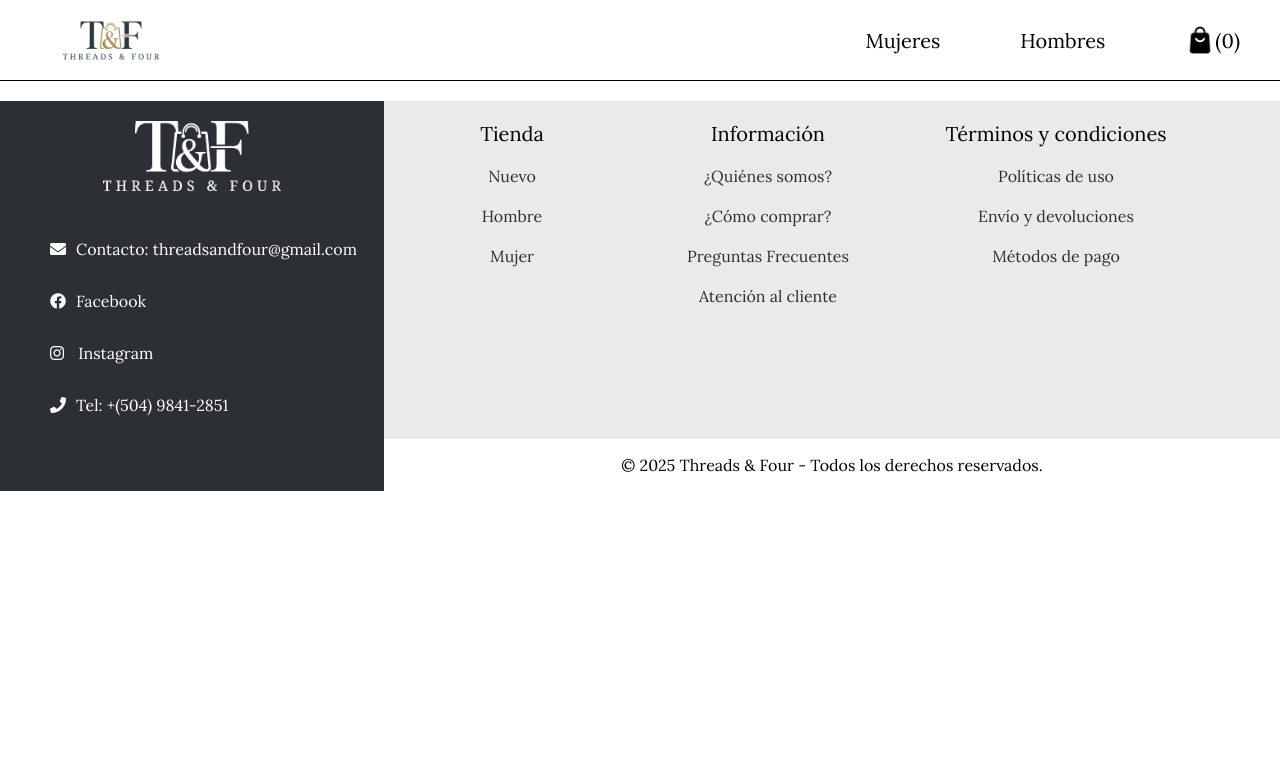
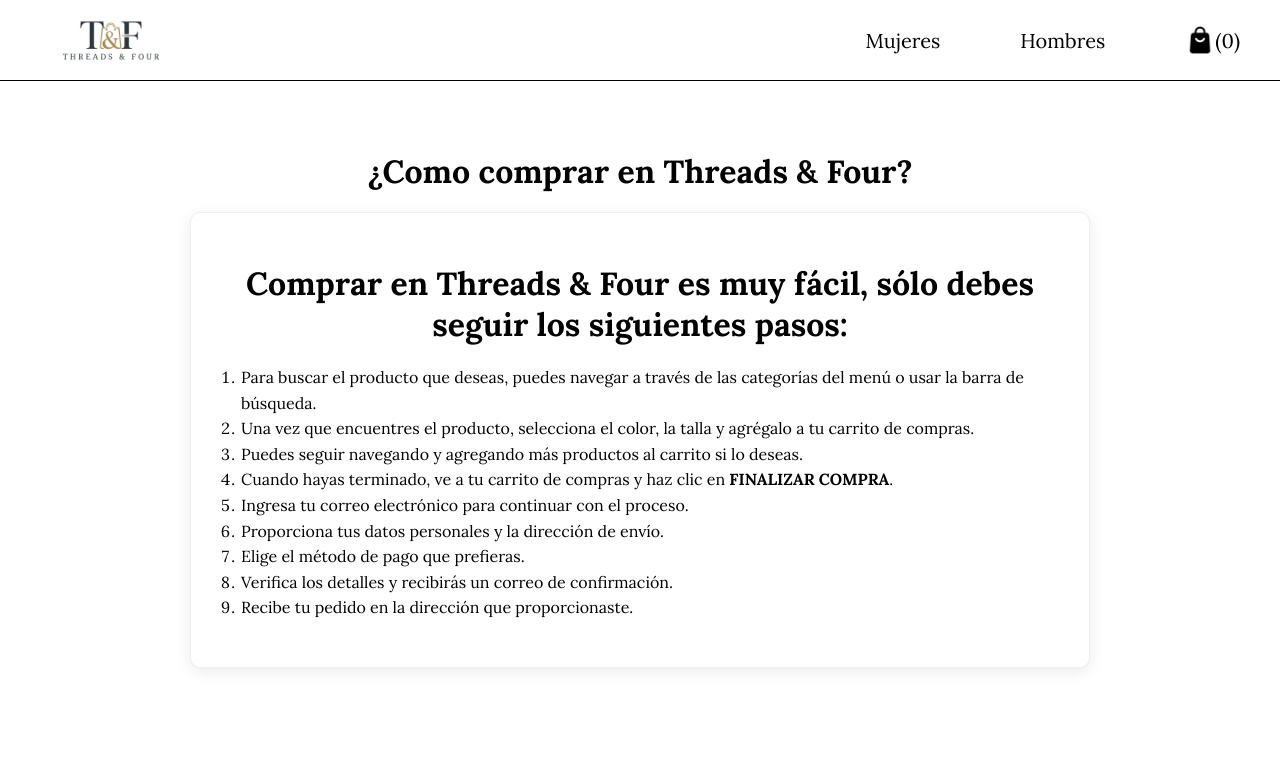
Before and after one commit to Iliana654/ProgramacionWebI, a plain HTML site: page principal/index.html in a window 1280 px wide. Both pictures are taken after a click on the link "¿Cómo comprar?". Shown: the top 765 px of the page. Drawn offline with Linux system fonts and the light colour scheme.

Commit message:
Quinto commit

```diff
--- a/principal/index.html
+++ b/principal/index.html
@@ -316,36 +316,25 @@
             </div>
           </div>
     </section>
-    <!-- <section id="pag-comprar" class="active-off" style="padding: 50px 0;">
-        <div class="container">
-            <h1 class="margin-20 text-center font-size-32 font-family">¿Quiénes somos?</h1>
-            <div class="card">
-              <h1 class="font-family font-size-32 text-center margin-20px">Nuestra Historia</h1>
-              <p class="contenido">
-                Threads & Four nació como una tienda 100% virtual con la misión de ofrecer prendas modernas y de calidad sin necesidad de un espacio físico.
-                Desde nuestros inicios, hemos apostado por la moda accesible y cómoda, cuidando cada detalle de nuestro catálogo.
-              </p>
-              <p class="contenido">
-                Gracias a nuestra plataforma en línea, nuestros clientes pueden explorar y comprar desde cualquier lugar, disfrutando de una experiencia rápida, segura y confiable.
-                Creemos que la moda es una forma de expresión, y trabajamos para que cada prenda inspire confianza y estilo.
-              </p>
-              <div style="text-align: center; margin-top: 20px;">
-                <img src="/imagenes/brandTyF.png" alt="Historia de la tienda" style="max-width: 80%; border-radius: 8px; box-shadow: 0 3px 12px rgba(0,0,0,0.1);">
-              </div>
-            </div>
-          </div>
-          <div class="container">
-            <div class="card">
-              <h1 class="font-family font-size-32 text-center margin-20px">Nuestra Misión</h1>
-              <p class="contenido">
-               HOLA
-              </p>
-              <p class="contenido">
-                Gracias a nuestra plataforma en línea, nuestros clientes pueden explorar y comprar desde cualquier lugar, disfrutando de una experiencia rápida, segura y confiable. Creemos que la moda es una forma de expresión, y trabajamos para que cada prenda inspire confianza y estilo.
-              </p>
-            </div>
-          </div>
-    </section> -->
+    <section id="pag-comprar" class="active-off" style="padding: 50px 0;">
+      <div class="container">
+        <h1 class="margin-20 text-center font-size-32 font-family">¿Como comprar en Threads & Four?</h1>
+        <div class="card">
+          <h1 class="font-family font-size-32 text-center margin-20px">Comprar en Threads & Four es muy fácil, sólo debes seguir los siguientes pasos:</h1>
+           <ol style="padding-left: 20px; line-height: 1.6;">
+            <li>Para buscar el producto que deseas, puedes navegar a través de las categorías del menú o usar la barra de búsqueda.</li>
+            <li>Una vez que encuentres el producto, selecciona el color, la talla y agrégalo a tu carrito de compras.</li>
+             <li>Puedes seguir navegando y agregando más productos al carrito si lo deseas.</li>
+              <li>Cuando hayas terminado, ve a tu carrito de compras y haz clic en <strong>FINALIZAR COMPRA</strong>.</li>
+              <li>Ingresa tu correo electrónico para continuar con el proceso.</li>
+              <li>Proporciona tus datos personales y la dirección de envío.</li>
+              <li>Elige el método de pago que prefieras.</li>
+              <li>Verifica los detalles y recibirás un correo de confirmación.</li>
+              <li>Recibe tu pedido en la dirección que proporcionaste.</li>
+            </ol>
+        </div>
+      </div>
+    </section>
      <section id="pag-preguntas" class="active-off" style="padding: 50px 0;">
         <div class="container">
             <div class="card">
```
